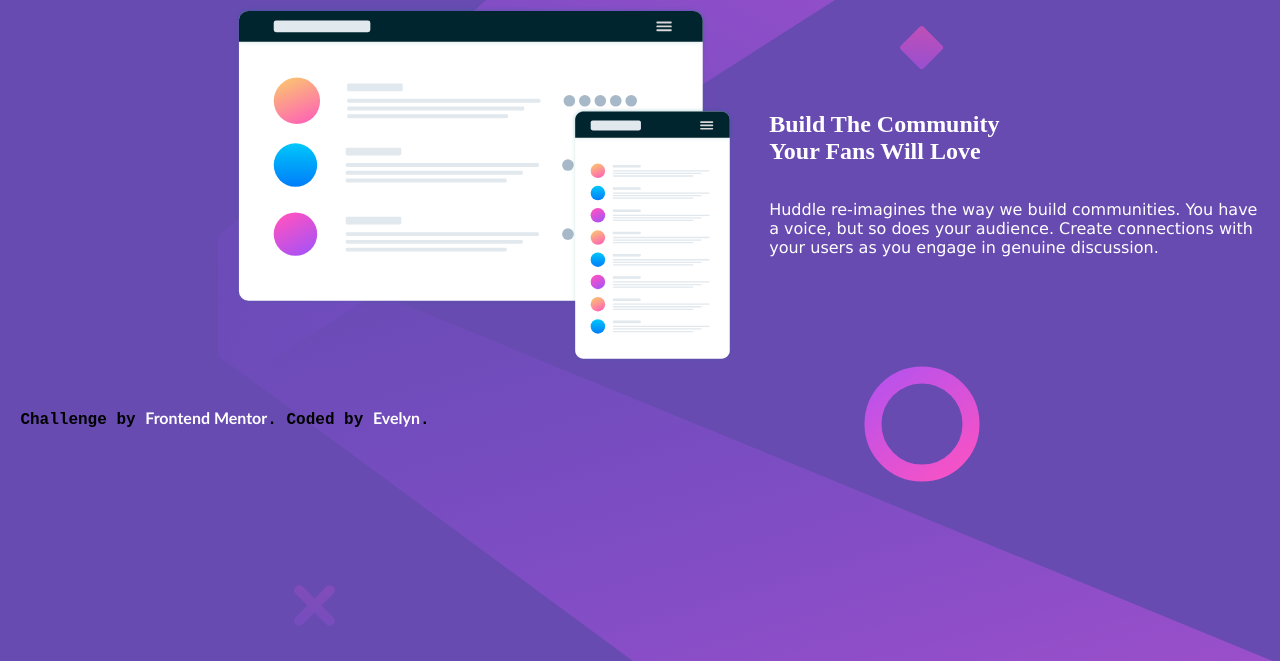
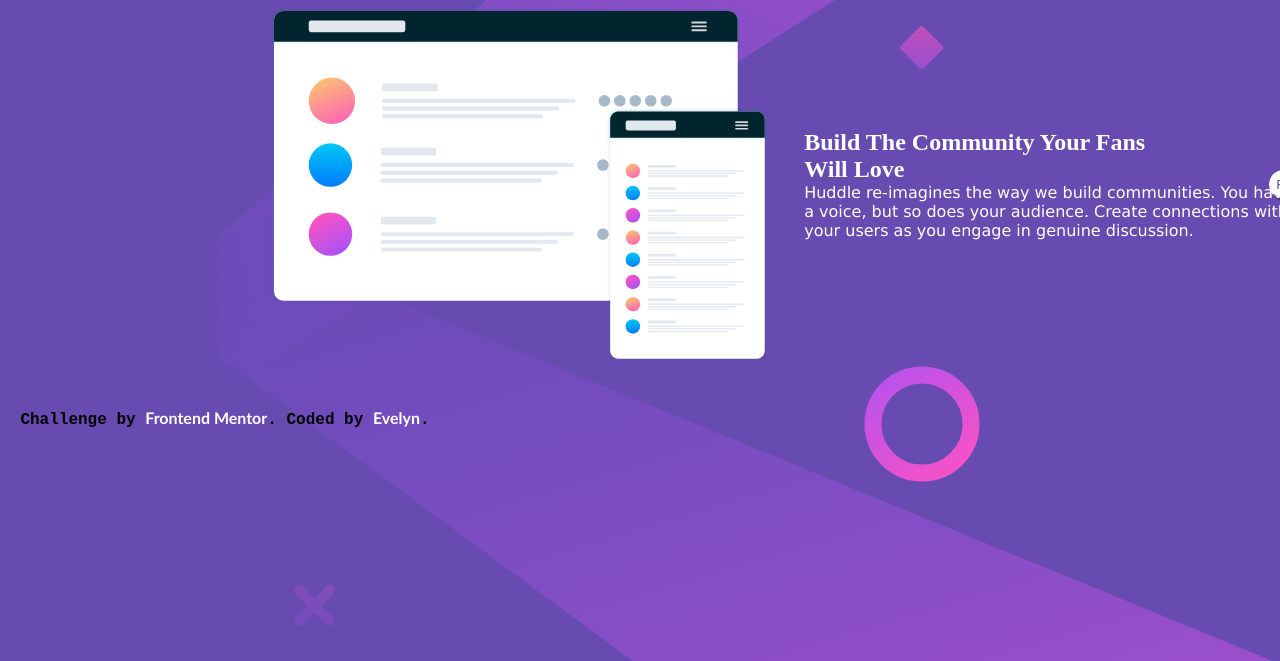
Before and after one commit to Eve22-sys/FrontEndMentor-Challenge, a plain HTML site: page index.html in a window 1280 px wide. Shown: the part 139-800 px from the top of the page. Drawn offline with Linux system fonts and the light colour scheme.

Commit message:
Organizando colunas

```diff
--- a/index.html
+++ b/index.html
@@ -11,9 +11,9 @@
 <body>
   <section>
     <div>
-      <img src="pastas do desafio/huddle-landing-page-with-single-introductory-section-master/images/illustration-mockups.svg" alt="descktop">
+      <img src="pastas do desafio/huddle-landing-page-with-single-introductory-section-master/images/illustration-mockups.svg" alt="descktop" id="descktop">
     </div>
-    <div>
+    <div class="container">
       <h1>Build The Community Your Fans Will Love</h1>
       <p class="Sobre">
         Huddle re-imagines the way we build communities. You have a voice, but so does your audience.
--- a/style.css
+++ b/style.css
@@ -16,36 +16,43 @@
     left: 39%;
     top: 145px;
 }
-section img{
+section #descktop{
     display: flex;
     position: relative;
     width: 500px;
     z-index: 1;
 }
-section h1{
+.container h1, .Sobre, .btn1{
+ display: flex;
+ flex-direction: column;
+ justify-content: space-between;
+ gap: 32px;
+
+}
+ h1{
+    width: 360px;
     color: white;
     display:flex;
     position: relative;
-    width: 50%;
-    margin: 35px;
+    left: 35px;
 }
-section .Sobre{
+.Sobre{
     font-family: 'Lucida Sans', 'Lucida Sans Regular', 'Lucida Grande', 'Lucida Sans Unicode', Geneva, Verdana, sans-serif;
     color: white;
     display: flex;
     position: relative;
     width: 500px;
     z-index: 1;
-     margin: 35px;
+    left: 35px;
+
 }
-.btn1{
+ .btn1{
+    display: inline-block;
     background-color: white;
     border-color: white;
     box-shadow:1px 1px 1px black;
     color: #674bb1;
     padding: 5px;
-    padding-left: 5px;
-    padding-right: 5px;
     border-radius: 50px;
 }
 .logo {
```
